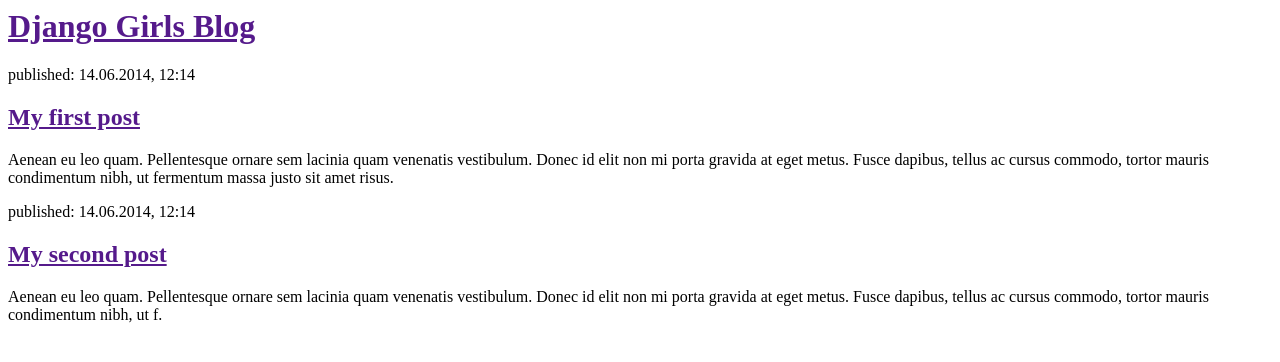
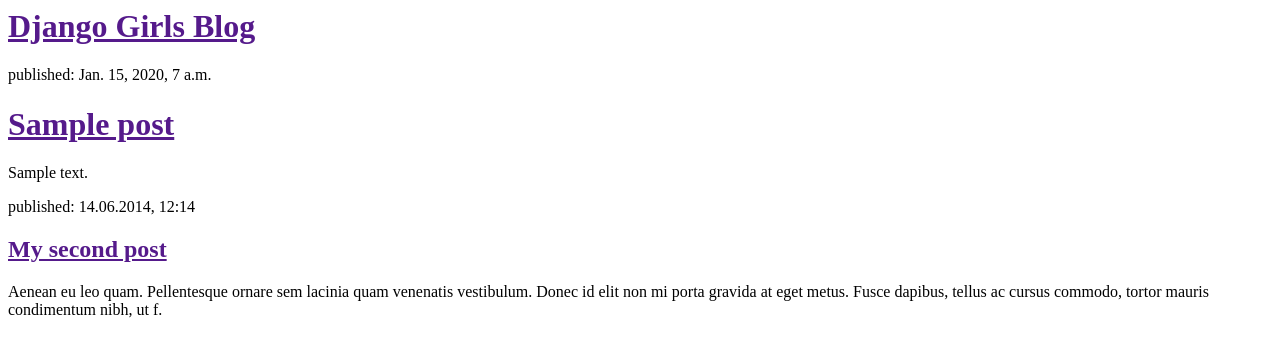
Before and after one commit to karinaoss/my-first-blog, a Django app: template blog/templates/blog/post_list.html in a window 1280 px wide. Shown: the top 362 px of the page. Run offline with Django 3.2, Linux system fonts and the light colour scheme; the template is opened without the code that fills it: values that come from a table or form of the project are taken from there, others are empty; tables that the repository leaves empty hold one stand-in row (values such as "Sample post").

Commit message:
upload post from post

```diff
--- a/blog/templates/blog/post_list.html
+++ b/blog/templates/blog/post_list.html
@@ -7,11 +7,13 @@
             <h1><a href="">Django Girls Blog</a></h1>
         </div>
 
-        <div>
-            <p>published: 14.06.2014, 12:14</p>
-            <h2><a href="">My first post</a></h2>
-            <p>Aenean eu leo quam. Pellentesque ornare sem lacinia quam venenatis vestibulum. Donec id elit non mi porta gravida at eget metus. Fusce dapibus, tellus ac cursus commodo, tortor mauris condimentum nibh, ut fermentum massa justo sit amet risus.</p>
-        </div>
+    {% for post in posts %}
+	    <div>
+	        <p>published: {{ post.published_date }}</p>
+	        <h1><a href="">{{ post.title }}</a></h1>
+	        <p>{{ post.text|linebreaksbr }}</p>
+	    </div>
+    {% endfor %}
 
         <div>
             <p>published: 14.06.2014, 12:14</p>
```
